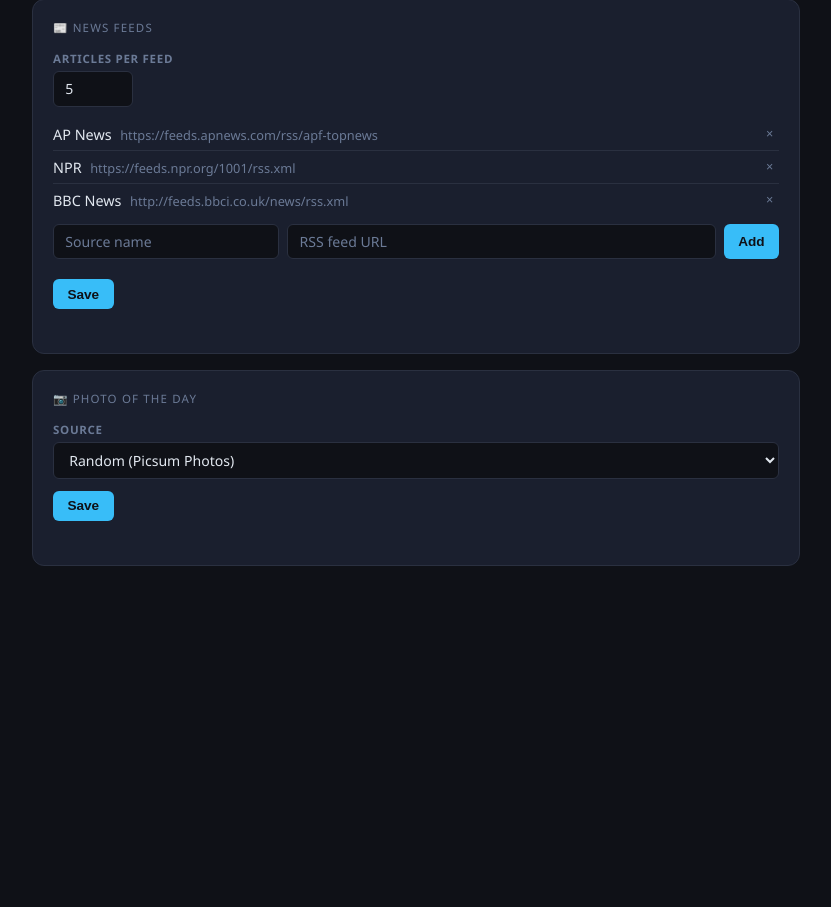
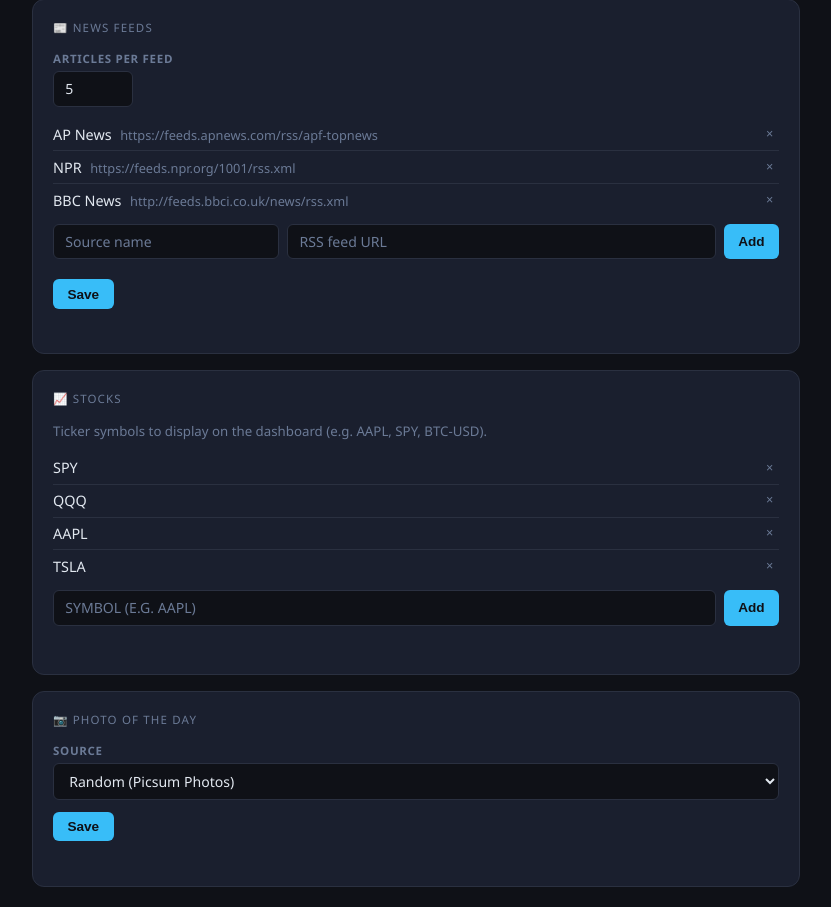
Before and after one commit to tyler262/WebServer, a Flask app: page /settings in a window 1280 px wide. Shown: the part 2297-3204 px from the top of the page, without its empty margins (224-1055 px from the left). Before the commit the page ends 2863 px from the top, so only its background shows below. Run offline with Flask 3, Linux system fonts and the light colour scheme.

Commit message:
Add stocks symbol editor to Settings page
Add/remove ticker symbols from the dashboard without editing config.json.
Changes save immediately on add or delete, same pattern as TVs and devices.

```diff
--- a/static/settings.js
+++ b/static/settings.js
@@ -1,5 +1,5 @@
 // ── State ──────────────────────────────────────────────────────────────────────
-let tvs = [], devs = [], feeds = [], smsRecipients = [];
+let tvs = [], devs = [], feeds = [], smsRecipients = [], stockSymbols = [];
 
 // ── Helpers ────────────────────────────────────────────────────────────────────
 function esc(s) {
@@ -69,6 +69,10 @@ async function loadConfig() {
   $('news-per-feed').value = news.articles_per_feed ?? 5;
   feeds = [...(news.feeds || [])];
   renderFeeds();
+
+  const stocks = cfg.stocks || {};
+  stockSymbols = [...(stocks.symbols || [])];
+  renderSymbols();
 
   const photo = cfg.photo || {};
   $('photo-source').value   = photo.source      || 'picsum';
@@ -218,6 +222,35 @@ async function addFeed() {
 
 async function delFeed(i) { feeds.splice(i, 1); renderFeeds(); await saveSection('news'); }
 
+// ── Stock symbols ──────────────────────────────────────────────────────────────
+function renderSymbols() {
+  const el = $('stocks-list');
+  if (!stockSymbols.length) { el.innerHTML = '<p class="muted settings-hint">No symbols added</p>'; return; }
+  el.innerHTML = stockSymbols.map((s, i) => `
+    <div class="array-item">
+      <span class="array-item-label">${esc(s)}</span>
+      <button class="btn-del" onclick="delSymbol(${i})">&times;</button>
+    </div>`).join('');
+}
+
+async function addSymbol() {
+  const input = $('stock-symbol-new');
+  const val = input.value.trim().toUpperCase();
+  if (!val || stockSymbols.includes(val)) { input.value = ''; return; }
+  stockSymbols.push(val);
+  input.value = '';
+  renderSymbols();
+  const ok = await patchConfig({ stocks: { symbols: stockSymbols } });
+  showStatus('stocks-status', ok ? '✓ Saved' : '✗ Save failed', ok);
+}
+
+async function delSymbol(i) {
+  stockSymbols.splice(i, 1);
+  renderSymbols();
+  const ok = await patchConfig({ stocks: { symbols: stockSymbols } });
+  showStatus('stocks-status', ok ? '✓ Saved' : '✗ Save failed', ok);
+}
+
 // ── Photo ──────────────────────────────────────────────────────────────────────
 function toggleNasaKey() {
   $('nasa-key-group').style.display = $('photo-source').value === 'nasa_apod' ? '' : 'none';
--- a/templates/settings.html
+++ b/templates/settings.html
@@ -194,6 +194,19 @@
       <div id="news-status" class="settings-status"></div>
     </div>
 
+    <!-- Stocks -->
+    <div class="card">
+      <div class="card-title">&#128200; Stocks</div>
+      <p class="settings-hint">Ticker symbols to display on the dashboard (e.g. AAPL, SPY, BTC-USD).</p>
+      <div id="stocks-list" class="array-list"></div>
+      <div class="input-row" style="margin-top:.5rem">
+        <input type="text" id="stock-symbol-new" placeholder="Symbol (e.g. AAPL)" maxlength="20"
+               style="text-transform:uppercase" onkeydown="if(event.key==='Enter')addSymbol()">
+        <button class="btn-submit" onclick="addSymbol()">Add</button>
+      </div>
+      <div id="stocks-status" class="settings-status"></div>
+    </div>
+
     <!-- Photo -->
     <div class="card">
       <div class="card-title">&#128247; Photo of the Day</div>
```
